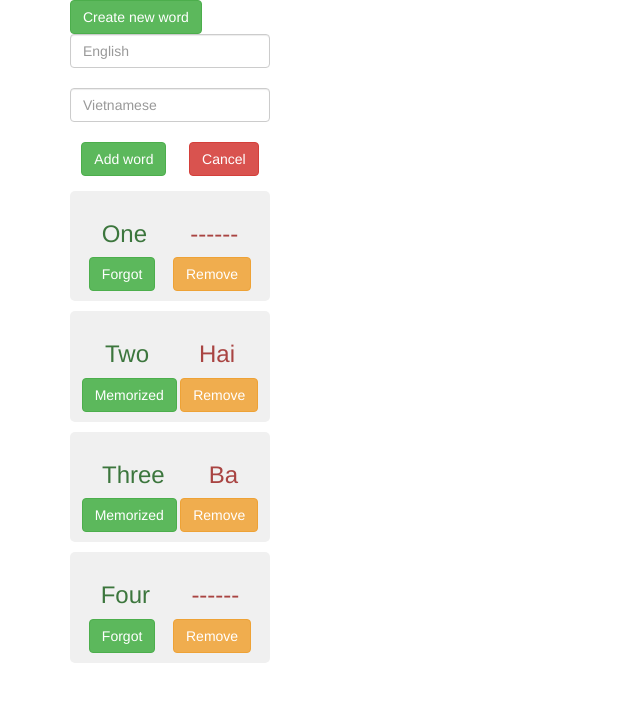
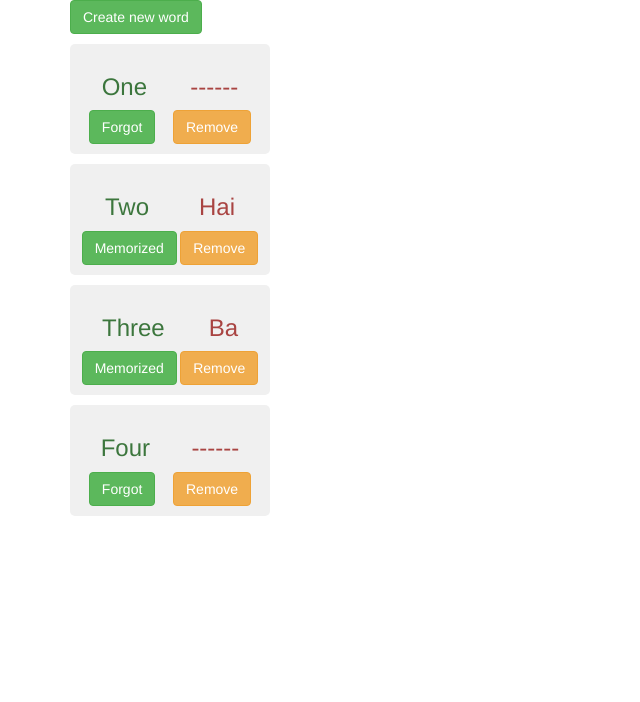
Before and after one commit to vanpho93/word1811, a React (Create React App) app: page / in a window 1280 px wide. Shown: the top 702 px of the page, without its empty margins (0-640 px from the left). Built offline with nearby package versions, Linux system fonts and the light colour scheme.

Commit message:
shouldShowForm

```diff
--- a/src/App.js
+++ b/src/App.js
@@ -60,23 +60,14 @@ class App extends Component {
     );
   }
 
-  addWord() {
-    const { txtEn, txtVn, words } = this.state;
-    const word = {
-      _id: Math.random() + '',
-      en: txtEn,
-      vn: txtVn,
-      isMemorized: false
-    };
-    const newWords = [word, ...words];
-    this.setState({ words: newWords, txtEn: '', txtVn: '' });
-  }
-
-  render() {
-    const { txtEn, txtVn, words } = this.state;
+  getForm() {
+    const { txtEn, txtVn, shouldShowForm } = this.state;
+    if (!shouldShowForm) return (
+      <button className="btn btn-success" onClick={() => this.setState({ shouldShowForm: true })}>
+        Create new word
+      </button>
+    );
     return (
-      <div className="App container">
-        <button className="btn btn-success">Create new word</button>
       <div className="form-group" style={{ width: '200px' }}>
         <input
           placeholder="English"
@@ -96,11 +87,30 @@ class App extends Component {
           <button className="btn btn-success" onClick={() => this.addWord()}>
             Add word
           </button>
-            <button className="btn btn-danger">
+          <button className="btn btn-danger"  onClick={() => this.setState({ shouldShowForm: false })}>
             Cancel
           </button>
         </div>
       </div>
+    );
+  }
+  addWord() {
+    const { txtEn, txtVn, words } = this.state;
+    const word = {
+      _id: Math.random() + '',
+      en: txtEn,
+      vn: txtVn,
+      isMemorized: false
+    };
+    const newWords = [word, ...words];
+    this.setState({ words: newWords, txtEn: '', txtVn: '', shouldShowForm: false });
+  }
+
+  render() {
+    const { txtEn, txtVn, words } = this.state;
+    return (
+      <div className="App container">
+        { this.getForm() }
         {words.map(word => this.getWordItem(word))}
       </div>
     );
```
Lines whose indentation alone changed are shown as unchanged.
